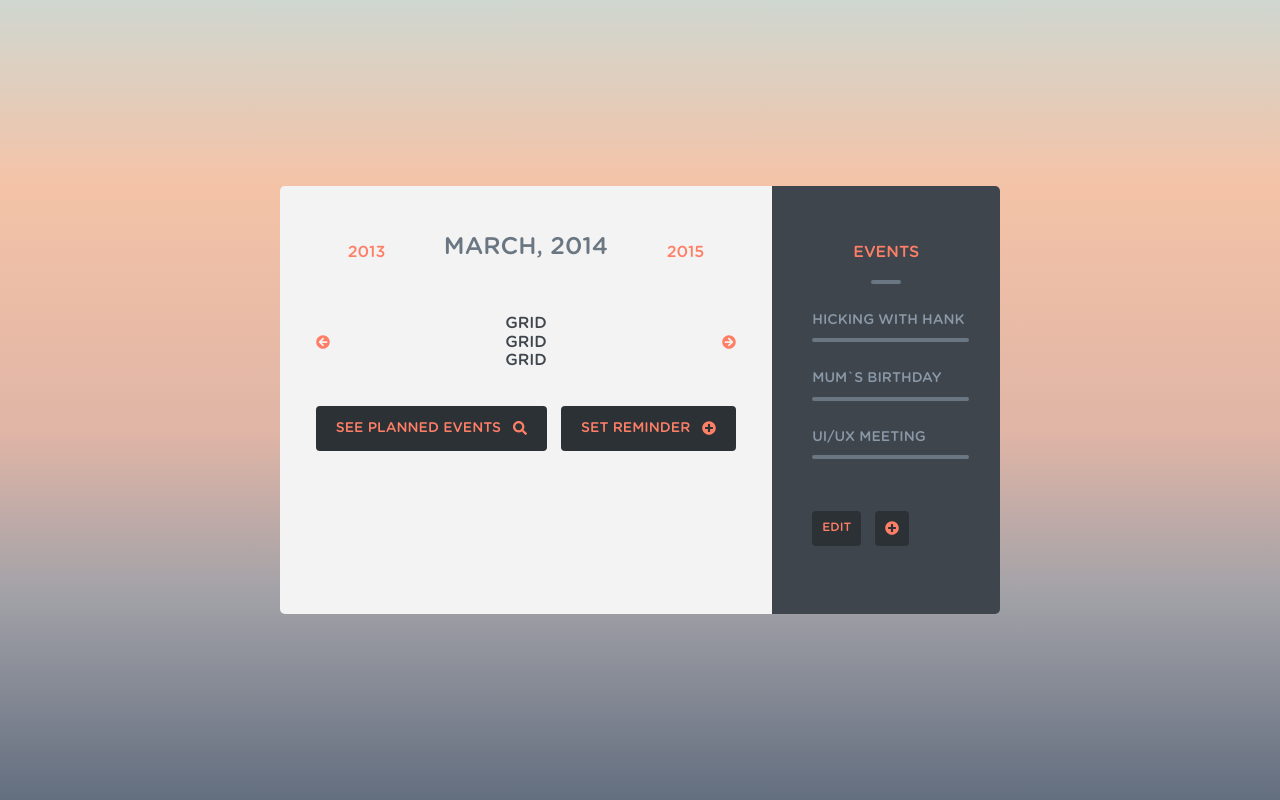
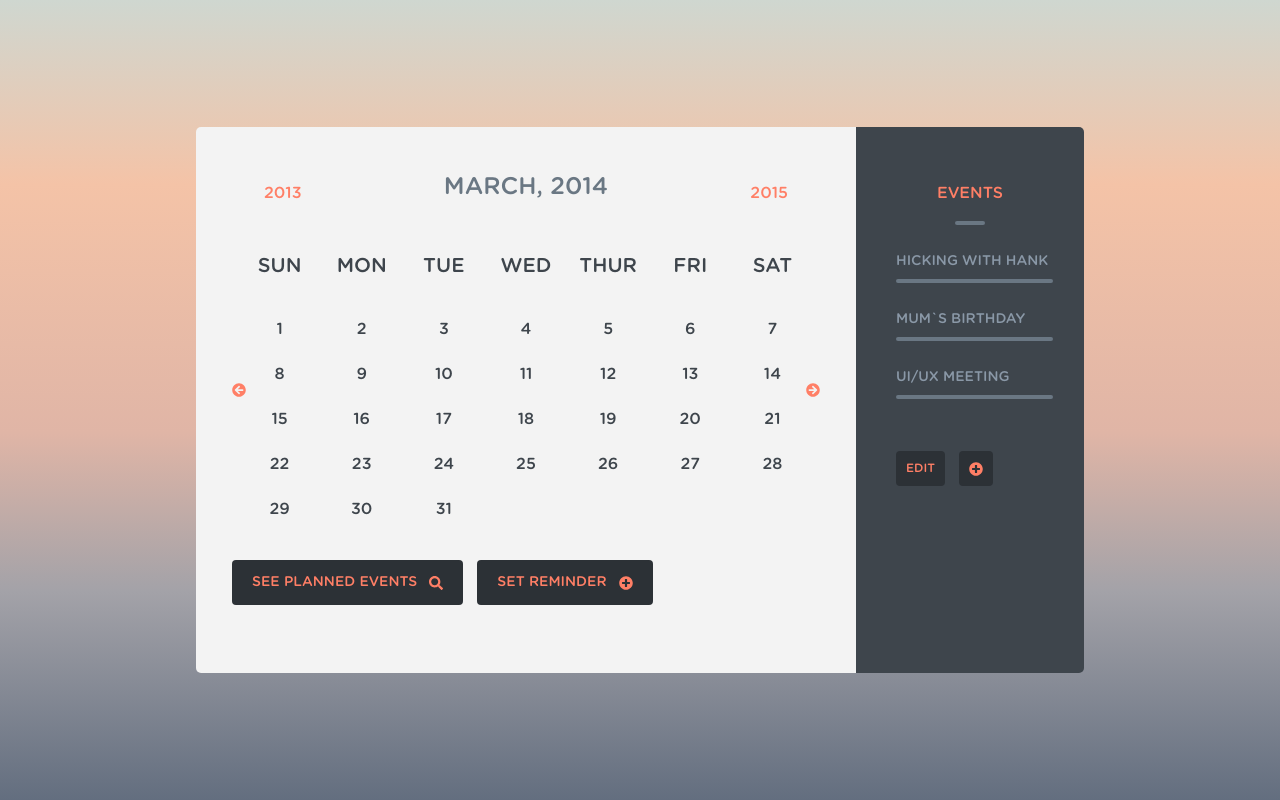
Before and after one commit to anton-marchenko/am.freebie-calendar-template, a website: page index.html in a window 1280 px wide. Drawn offline with Linux system fonts and the light colour scheme.

Commit message:
Feat: days grid styles

```diff
--- a/index.html
+++ b/index.html
@@ -21,10 +21,48 @@
                     <span class="icon icon_img_arrow-left icon_size_14"></span>
                 </button>
                 <div>
-                    GRID<br>
-                    GRID<br>
-                    GRID<br>
-
+                    <div class="schedule__days-of-the-week">
+                        <span>Sun</span>
+                        <span>Mon</span>
+                        <span>Tue</span>
+                        <span>Wed</span>
+                        <span>Thur</span>
+                        <span>Fri</span>
+                        <span>Sat</span>
+                    </div>
+                    <div class="schedule__days-grid">
+                        <button class="button schedule__day">1</button>
+                        <button class="button schedule__day">2</button>
+                        <button class="button schedule__day">3</button>
+                        <button class="button schedule__day">4</button>
+                        <button class="button schedule__day">5</button>
+                        <button class="button schedule__day">6</button>
+                        <button class="button schedule__day">7</button>
+                        <button class="button schedule__day">8</button>
+                        <button class="button schedule__day">9</button>
+                        <button class="button schedule__day">10</button>
+                        <button class="button schedule__day">11</button>
+                        <button class="button schedule__day">12</button>
+                        <button class="button schedule__day">13</button>
+                        <button class="button schedule__day">14</button>
+                        <button class="button schedule__day">15</button>
+                        <button class="button schedule__day">16</button>
+                        <button class="button schedule__day">17</button>
+                        <button class="button schedule__day">18</button>
+                        <button class="button schedule__day">19</button>
+                        <button class="button schedule__day">20</button>
+                        <button class="button schedule__day">21</button>
+                        <button class="button schedule__day">22</button>
+                        <button class="button schedule__day">23</button>
+                        <button class="button schedule__day">24</button>
+                        <button class="button schedule__day">25</button>
+                        <button class="button schedule__day">26</button>
+                        <button class="button schedule__day">27</button>
+                        <button class="button schedule__day">28</button>
+                        <button class="button schedule__day">29</button>
+                        <button class="button schedule__day">30</button>
+                        <button class="button schedule__day">31</button>
+                    </div>
                 </div>
                 <button class="button">
                     <span class="icon icon_img_arrow-right icon_size_14"></span>
--- a/scss/style.scss
+++ b/scss/style.scss
@@ -173,7 +173,8 @@ body {
 
     &__main-content {
         border-radius: 5px 0 0 5px;
-        padding: 0 36px;
+        padding-left: 36px;
+        padding-right: 36px;
     }
 
     &__side-bar {
@@ -225,6 +226,26 @@ body {
         align-items: center;
         justify-content: space-between;
         margin-top: 30px;
+    }
+
+    &__days-of-the-week,
+    &__days-grid {
+        display: grid;
+        grid-template-columns: 1fr 1fr 1fr 1fr 1fr 1fr 1fr;
+        gap: 15px;
+        justify-items: center;
+        width: 560px;
+    }
+
+    &__days-of-the-week {
+        font-size: 20px;
+        margin-bottom: 36px;
+    }
+
+    &__day {
+        width: 30px;
+        height: 30px;
+        justify-content: center;
     }
 
     &__buttons-panel {
```
Also changed, not shown: css/style.css.
